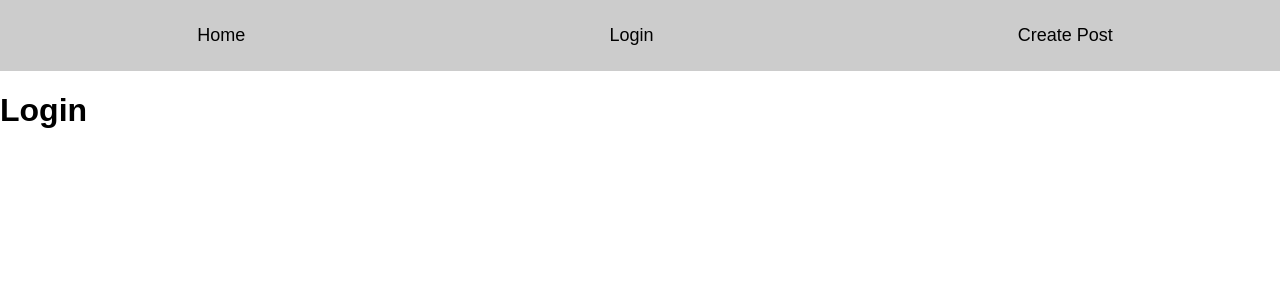
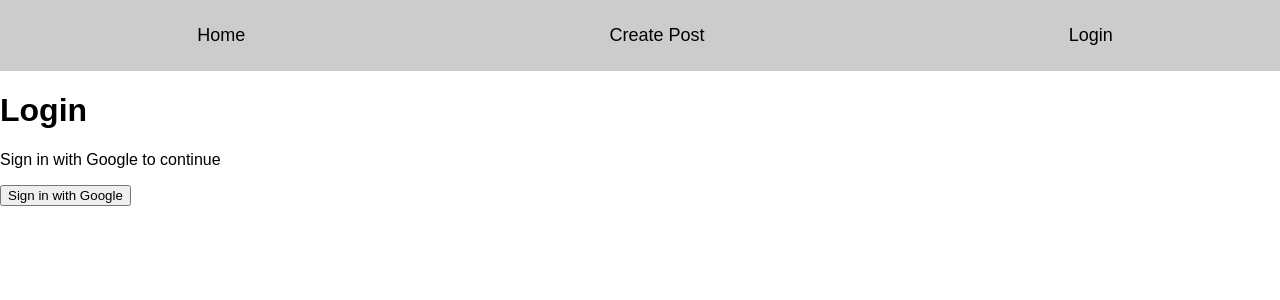
Before and after one commit to JYKATABG/Blog-App, a React (Create React App) app: page /login in a window 1280 px wide. Shown: the top 300 px of the page. Built offline with nearby package versions, Linux system fonts and the light colour scheme.

Commit message:
Added authentication with Google account

```diff
--- a/src/App.js
+++ b/src/App.js
@@ -3,23 +3,39 @@
 import { Login } from './pages/Login.jsx'
 import { CreatePost } from './pages/CreatePost.jsx'
 
+import { BrowserRouter as Router, Route, Routes, Link } from 'react-router-dom';
+import { useState } from 'react';
+import { signOut } from 'firebase/auth'
+import { auth } from './firebase-config.js';
+
 import './App.css';
-import { BrowserRouter as Router, Route, Routes, Link } from 'react-router-dom';
 
 function App() {
+
+  const [isAuth, setIsAuth] = useState(false);
+
+
+  const signUserOut = () => {
+    signOut(auth).then(() => {
+      localStorage.clear();
+      setIsAuth(false);
+      window.location.pathname = "/login";
+    })
+  }
+
   return (
     <Router>
       {/* Navigation */}
       <nav>
         <Link to="/"> Home </Link>
-        <Link to="/login"> Login </Link>
         <Link to="/create-post"> Create Post</Link>
 
+        {!isAuth ? <Link to="/login"> Login </Link> : <button onClick={signUserOut}>Log out</button>}
       </nav>
       {/* Routes */}
       <Routes>
         <Route path='/' element={<Home />}></Route>
-        <Route path='/login' element={<Login />}></Route>
+        <Route path='/login' element={<Login setIsAuth={setIsAuth} />}></Route>
         <Route path='/create-post' element={<CreatePost />}></Route>
       </Routes>
     </Router>
--- a/src/pages/Login.jsx
+++ b/src/pages/Login.jsx
@@ -1,7 +1,25 @@
-export const Login = () => {
+import { auth, provider } from "../firebase-config.js";
+import { signInWithPopup } from "firebase/auth";
+import { useNavigate } from "react-router-dom";
+
+export const Login = ({ setIsAuth }) => {
+  const navigate = useNavigate();
+
+  const signInWithGoogle = () => {
+    signInWithPopup(auth, provider).then((result) => {
+      localStorage.setItem("isAuth", true);
+      setIsAuth(true);
+      navigate("/");
+    });
+  };
+
   return (
-    <div>
+    <div className="login-container">
       <h1>Login</h1>
+      <p>Sign in with Google to continue</p>
+      <button className="login-with-google-btn" onClick={signInWithGoogle}>
+        Sign in with Google
+      </button>
     </div>
   );
 };
```
